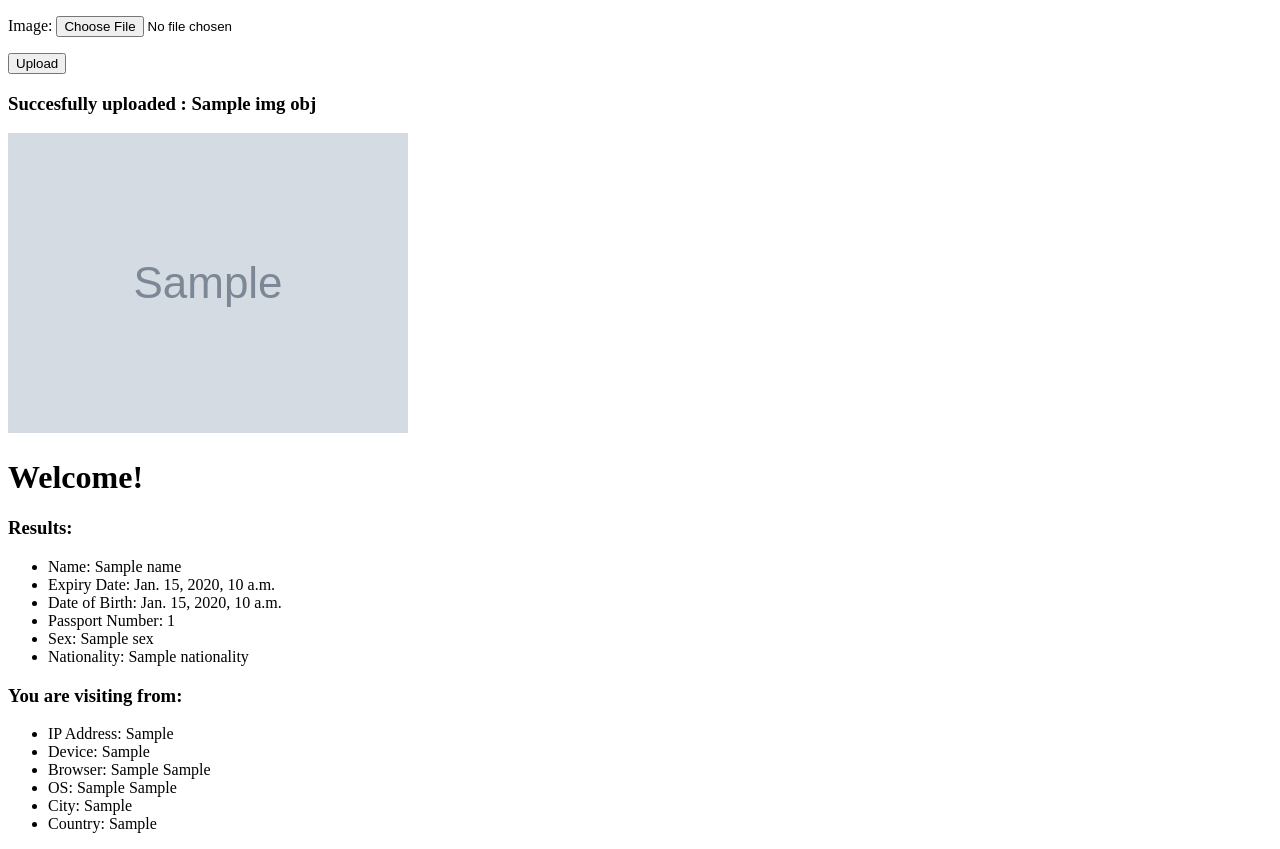
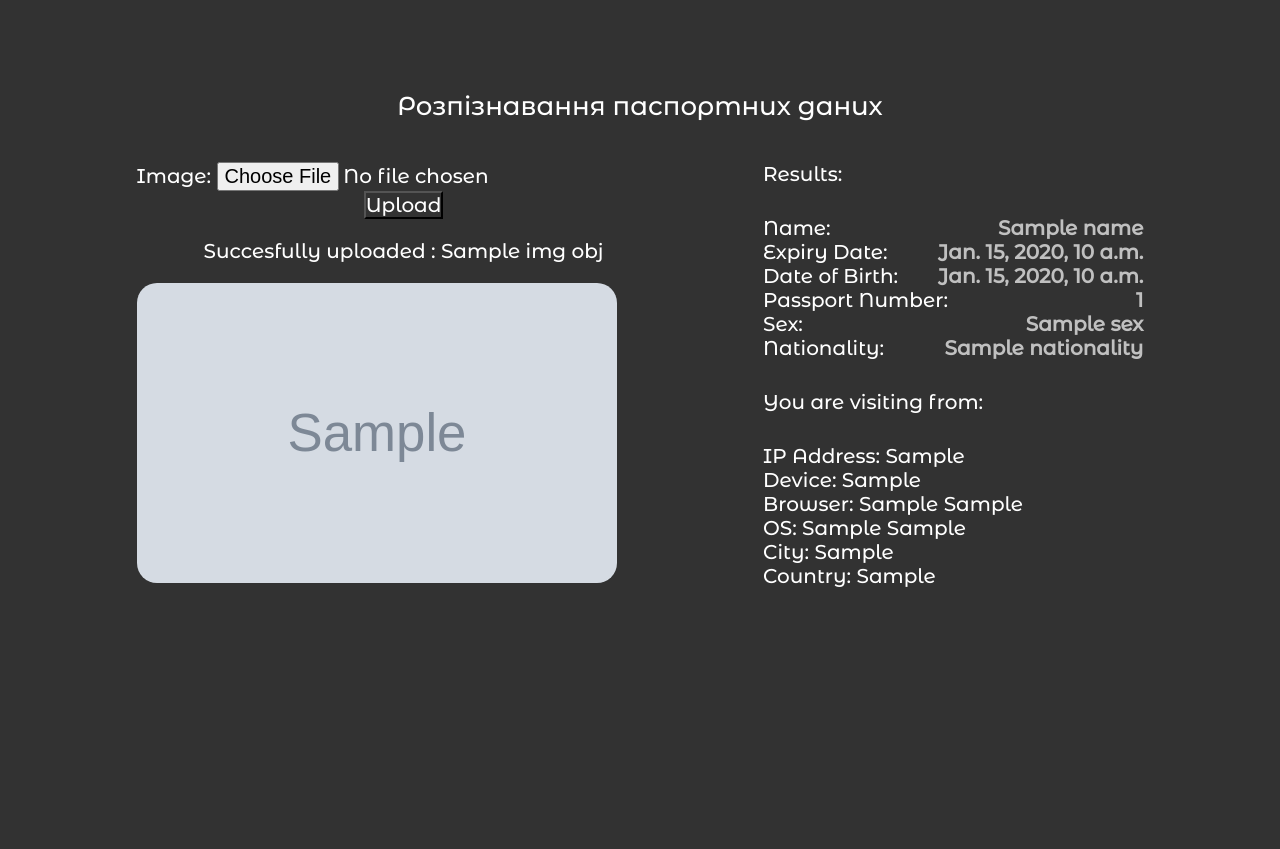
Before and after one commit to vadymolh/passport_OCRsite, a Django app: template imgUpload/templates/index.html in a window 1280 px wide. After the commit the page ends 587 px from the top, so only its background shows below. Run offline with Django 4.2, Linux system fonts and the light colour scheme; the template is opened without the code that fills it: values that come from a table or form of the project are taken from there, most other values are stand-ins (such as "Sample title", 1, 10 or a date in 2020); grey boxes marked "Sample" are stand-in pictures.

Commit message:
Update looks

```diff
--- a/imgProcess/settings.py
+++ b/imgProcess/settings.py
@@ -131,3 +131,5 @@ STATIC_URL = 'static/'
 DEFAULT_AUTO_FIELD = 'django.db.models.BigAutoField'
 MEDIA_URL = '/media/'
 MEDIA_ROOT = os.path.join(BASE_DIR, 'media/')
+
+STATICFILES_DIRS = [ BASE_DIR / "static"]
--- a/imgUpload/templates/index.html
+++ b/imgUpload/templates/index.html
@@ -4,27 +4,41 @@
     <meta charset="UTF-8">
     <meta name="viewport" content="width=device-width, initial-scale=1.0">
     <meta http-equiv="X-UA-Compatible" content="ie=edge">
+    <link rel="stylesheet" href="/static/css/styles.css">
+    <link rel="stylesheet" href="/static/css/media.css">
+
     <title>Document</title>
 </head>
 <body>
+  <div class="container">
+    <h1>Розпізнавання паспортних даних</h1>
+    <main>
 
-  <form method="post" enctype="multipart/form-data" id="load_image">
-    {% csrf_token %}   {{ form.as_p }}
-  <button type="submit" id="submit_load">Upload</button>
-  </form>{% if img_obj %}  <h3>Succesfully uploaded : {{img_obj.title}}</h3>
-   <img src="{{ img_obj.image.url}}" alt="connect" style="max-height:300px">
-  {% endif %}
+      <div class="section-upload">
 
-    <h1>Welcome!</h1>
+        <form method="post" enctype="multipart/form-data" id="load_image">
+            {% csrf_token %}   {{ form.as_p }}
+            <button type="submit" id="submit_load">Upload</button>
+        </form>
 
+        {% if img_obj %}
+                <h3>Succesfully uploaded :     {{img_obj.title}}</h3>
+                <div class="img-container">
+                <img src="{{ img_obj.image.url}}" alt="connect"           style="max-height:300px">
+              </div>
+        {% endif %}
+
+      </div>
+
+    <div class="section-result">
     <h3>Results:</h3>
     <ul>
-      <li>Name: {{Name}}</li>
-      <li>Expiry Date: {{Expiry_Date}}</li>
-      <li>Date of Birth: {{Date_of_Birth}}</li>
-      <li>Passport Number: {{Passport_Number}}</li>
-      <li>Sex: {{Sex}}</li>
-      <li>Nationality: {{Nationality}}</li>
+      <li>Name: <span class="result">{{Name}}</span></li>
+      <li>Expiry Date: <span class="result">{{Expiry_Date}}</span></li>
+      <li>Date of Birth: <span class="result">{{Date_of_Birth}}</span></li>
+      <li>Passport Number: <span class="result">{{Passport_Number}}</span></li>
+      <li>Sex: <span class="result">{{Sex}}</span></li>
+      <li>Nationality: <span class="result">{{Nationality}}</span></li>
     </ul>
 
     <h3>You are visiting from:</h3>
@@ -36,7 +50,9 @@
       <li>City: {{ location_city }}</li>
       <li>Country: {{ location_country }}</li>
     </ul>
-
+    </div>
+  </main>
+</div>
 
 <script>
   function geoFindMe() {
--- /dev/null
+++ b/static/css/media.css
@@ -0,0 +1,13 @@
+
+
+@media only screen and (max-width: 768px) {
+    main {
+        flex-direction: column;
+        align-items: center;
+    }
+    .container {
+        width: 100vw;
+        margin: 1rem;
+        padding: 0;
+    }
+}
--- /dev/null
+++ b/static/css/styles.css
@@ -0,0 +1,79 @@
+@import url('https://fonts.googleapis.com/css2?family=Montserrat+Alternates:wght@500&display=swap');
+
+*{
+    margin: 0;
+    padding: 0;
+    box-sizing: border-box;
+    background: #323232;
+    color: #fff;
+    font-size: 20px;
+    font-family: 'Montserrat Alternates', sans-serif;
+    font-weight: 500;
+}
+
+h1 {
+    margin: 20px auto;
+    text-align: center;
+    font-size: 26px;
+}
+.container {
+    width: 90vw;
+    margin: 50px auto;
+    padding: 20px;
+    text-align: center;
+}
+
+main {
+    display: flex;
+    flex-direction: row;
+    justify-content: space-evenly;
+    margin-top: 2rem ;
+    gap: 2rem;
+}
+
+.section-upload {
+    display: flex;
+    flex-direction: column;
+    justify-content: space-between;
+}
+
+form{
+    margin-bottom: 1rem;
+}
+
+.section-result {
+    display: flex;
+    flex-direction: column;
+    justify-content: space-between;
+    align-items: start;
+    gap: 1rem;
+}
+
+.img-container{
+    width: 90%;
+    /* border-radius: 20px; */
+    margin-top: 1rem;
+}
+
+img{
+    width: 100%;
+    border-radius: 1rem;
+}
+
+ul{
+    text-align: left;
+    list-style: none;
+}
+
+
+li {
+    display: flex;
+    justify-content: space-between;
+}
+.result {
+    display: inline-block;
+    font-weight: 700;
+    color: silver;
+    margin-left: 2rem;
+
+}
```
Also changed, not shown: db.sqlite3.
